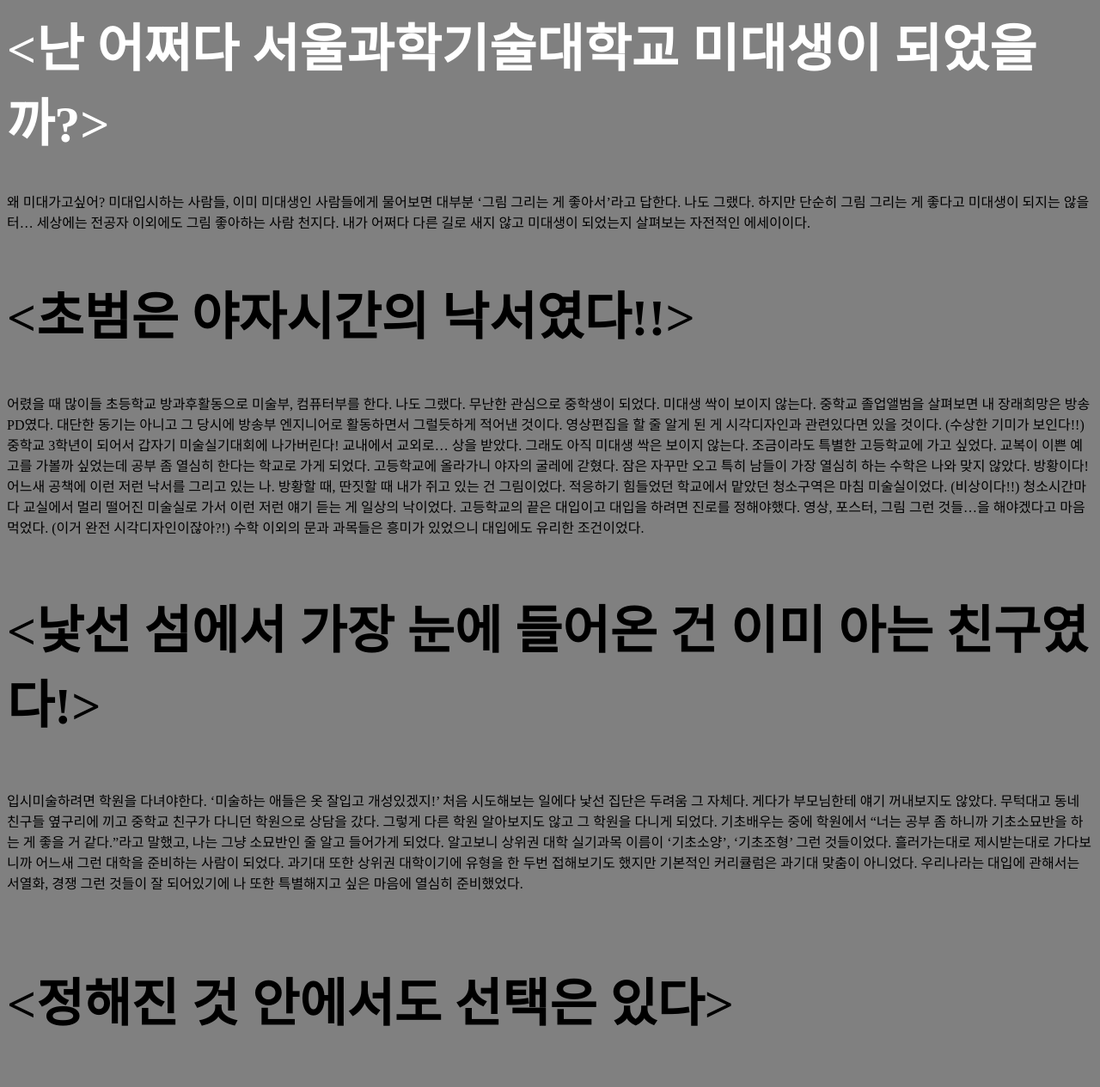
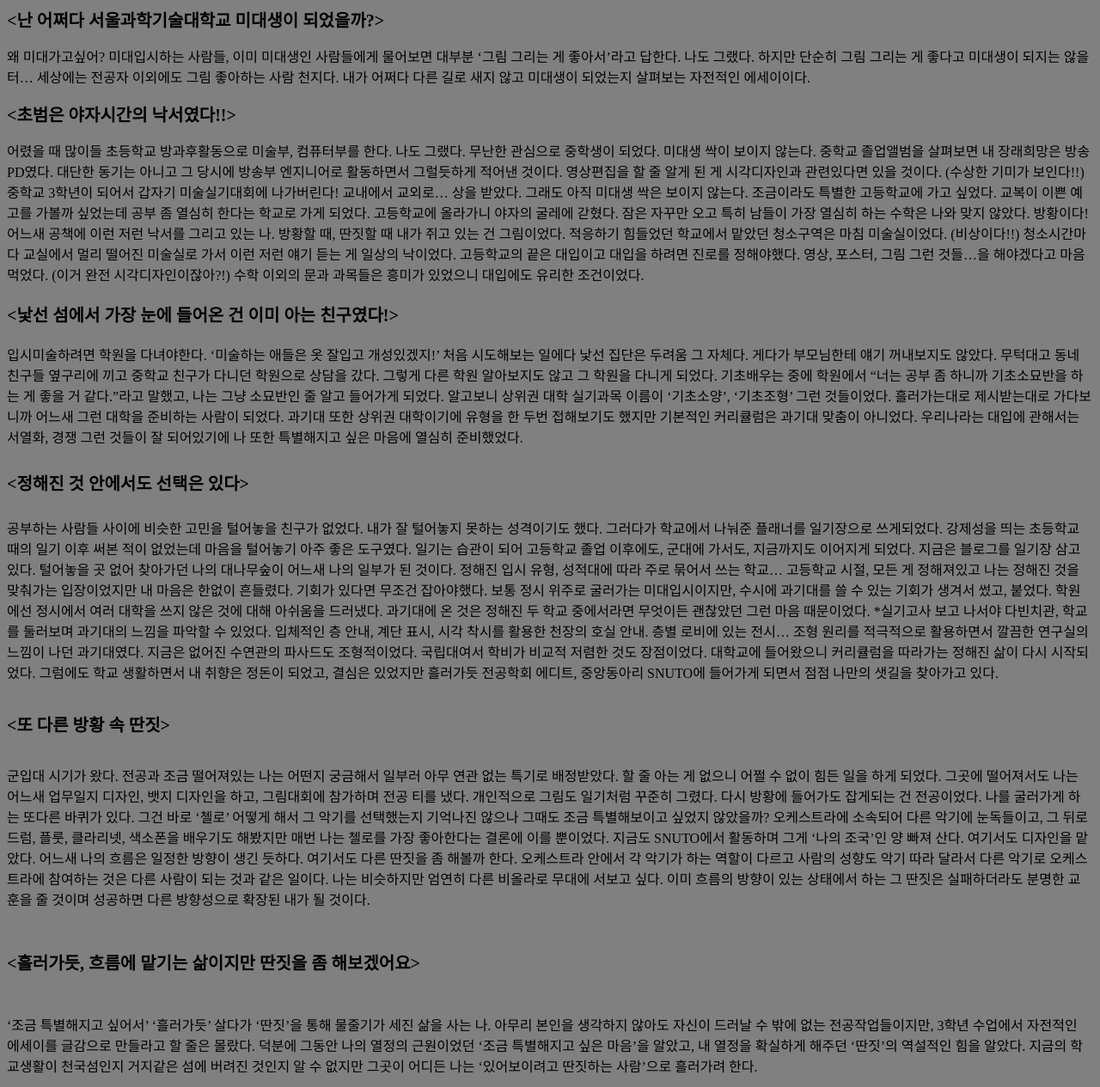
Before and after one commit to mwoo07/test2024, a plain HTML site: page index.html in a window 1280 px wide. Shown: the top 1265 px of the page at 86% size. Drawn offline with Linux system fonts and the light colour scheme.

Commit message:
Update index.html

```diff
--- a/index.html
+++ b/index.html
@@ -1,23 +1,25 @@
 <html>
 	<head>
+		<style>
+		title{color: black;]
+		</style>
 		<title>이 거지 같은 섬에에 버려지다니이
 		(난 어쩌다 앙큼 곽대 미대생이 되었을까…)</title>
 	</head>
 	<body>
 			<style>
 			body{background: gray;}
-			h1{color: white;
-				font-size: 60px;
+			h1{font-size: 20px;
 				font-weight: bold;}
-			h2{font-size: 60px;
+			h2{font-size: 20px;
 				font-weight: bold;}
-			h3{font-size: 60px;
+			h3{font-size: 20px;
 				font-weight: bold;}
-			h4{font-size: 60px;
+			h4{font-size: 20px;
 				font-weight: bold;}
-			h5{font-size: 60px;
+			h5{font-size: 20px;
 				font-weight: bold;}
-			h6{font-size: 60px;
+			h6{font-size: 20px;
 				font-weight: bold;}
 			</style>
 		<h1><난 어쩌다 서울과학기술대학교 미대생이 되었을까?></h1>
```
